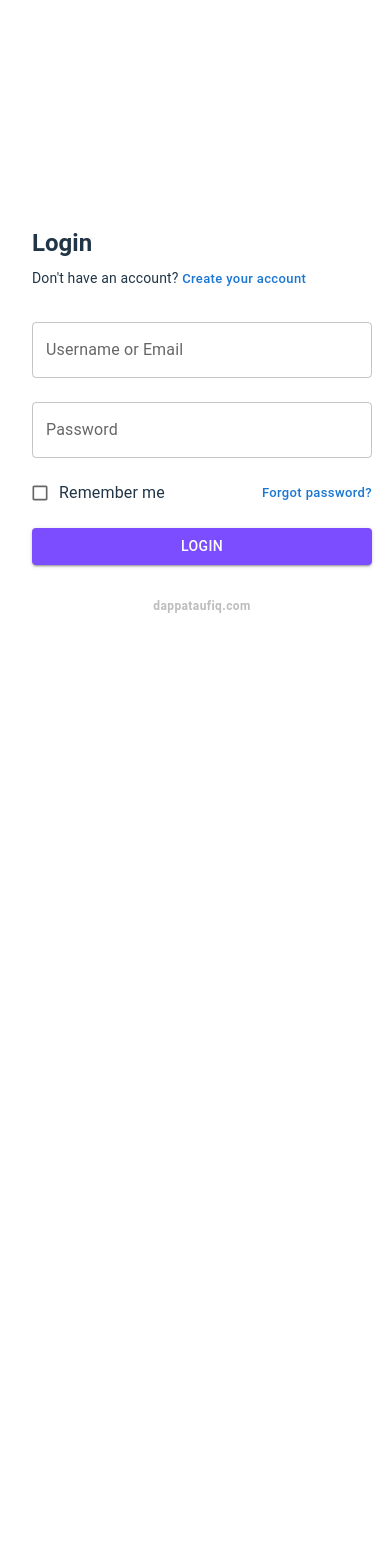
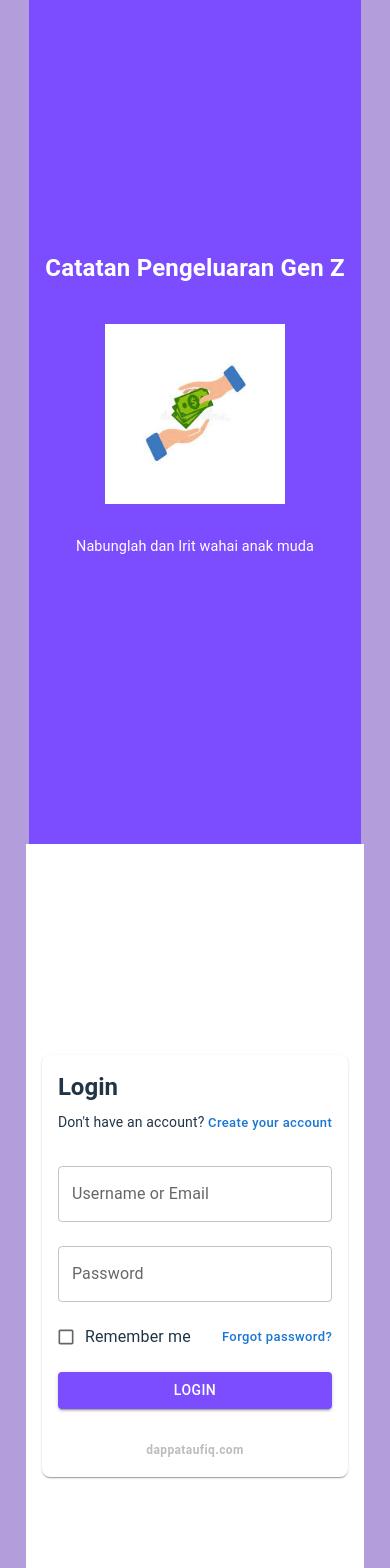
Before and after one commit to daffataufiq7/pengeluaran, a React (Vite) app: page / in a window 390 px wide. Shown: the top 1568 px of the page. Before the commit the page ends 844 px from the top, so only its background shows below. Built offline with nearby package versions, Linux system fonts and the light colour scheme.

Commit message:
Fitur sidebar dashboard, grafik mingguan, catat pengeluaran, dan responsive fix

```diff
--- a/package.json
+++ b/package.json
@@ -14,7 +14,9 @@
     "@emotion/styled": "^11.14.0",
     "@mui/icons-material": "^7.1.1",
     "@mui/material": "^7.1.1",
+    "chart.js": "^4.4.9",
     "react": "^19.1.0",
+    "react-chartjs-2": "^5.3.0",
     "react-dom": "^19.1.0"
   },
   "devDependencies": {
--- a/src/App.tsx
+++ b/src/App.tsx
@@ -1,6 +1,15 @@
 import { useState } from 'react';
 import { Container, Box, Typography, Button, TextField, Paper, List, ListItem, ListItemText, IconButton, AppBar, Toolbar, Dialog, DialogTitle, DialogContent, DialogActions, Grid, Checkbox, FormControlLabel } from '@mui/material';
 import DeleteIcon from '@mui/icons-material/Delete';
+import MenuIcon from '@mui/icons-material/Menu';
+import DashboardIcon from '@mui/icons-material/Dashboard';
+import AccountCircleIcon from '@mui/icons-material/AccountCircle';
+import LogoutIcon from '@mui/icons-material/Logout';
+import AddCircleIcon from '@mui/icons-material/AddCircle';
+import { Drawer, List as MUIList, ListItemButton, ListItemIcon, Divider, InputLabel } from '@mui/material';
+import { Bar } from 'react-chartjs-2';
+import { Chart, BarElement, CategoryScale, LinearScale, Tooltip, Legend } from 'chart.js';
+Chart.register(BarElement, CategoryScale, LinearScale, Tooltip, Legend);
 
 interface Expense {
   id: number;
@@ -47,9 +56,31 @@ function App() {
 
   // Expense state
   const [expenses, setExpenses] = useState<Expense[]>([]);
-  const [desc, setDesc] = useState('');
-  const [amount, setAmount] = useState('');
-  const [dialogOpen, setDialogOpen] = useState(false);
+
+  // Sidebar state
+  const [sidebarOpen, setSidebarOpen] = useState(false);
+  const [menu, setMenu] = useState<'dashboard' | 'catat'>('dashboard');
+
+  // Untuk form catat pengeluaran
+  const [catatTanggal, setCatatTanggal] = useState(getTodayDate());
+  const [catatDesc, setCatatDesc] = useState('');
+  const [catatAmount, setCatatAmount] = useState('');
+
+  // Akumulasi uang per hari (minggu berjalan)
+  const getWeekDates = () => {
+    const now = new Date();
+    const week = [];
+    for (let i = 6; i >= 0; i--) {
+      const d = new Date(now);
+      d.setDate(now.getDate() - i);
+      week.push(d.toISOString().split('T')[0]);
+    }
+    return week;
+  };
+  const weekDates = getWeekDates();
+  const weekData = weekDates.map(date =>
+    expenses.filter(e => e.date === date).reduce((sum, e) => sum + e.amount, 0)
+  );
 
   // Handle register
   const handleRegister = () => {
@@ -94,25 +125,6 @@ function App() {
     setExpenses([]);
   };
 
-  // Handle add expense
-  const handleAddExpense = () => {
-    if (!desc || !amount || !currentUser) return;
-    const newExpenses = [
-      ...expenses,
-      {
-        id: Date.now(),
-        date: getTodayDate(),
-        description: desc,
-        amount: parseFloat(amount),
-      },
-    ];
-    setExpenses(newExpenses);
-    saveUserExpenses(currentUser, newExpenses);
-    setDesc('');
-    setAmount('');
-    setDialogOpen(false);
-  };
-
   // Handle delete expense
   const handleDeleteExpense = (id: number) => {
     if (!currentUser) return;
@@ -128,20 +140,47 @@ function App() {
   // UI
   if (!isLoggedIn) {
     return (
-      <Grid container sx={{ minHeight: '100vh', background: '#b39ddb' }}>
+      <Grid container sx={{ minHeight: '100vh', background: '#b39ddb', alignItems: 'center', justifyContent: 'center' }}>
         {/* Kiri: Ilustrasi & Info */}
-        <Grid {...{ item: true, xs: 12, md: 6 }} sx={{ display: { xs: 'none', md: 'flex' }, alignItems: 'center', justifyContent: 'center', bgcolor: '#7c4dff' }}>
-          <Box sx={{ color: 'white', textAlign: 'center', px: 6 }}>
-            <Typography variant="h4" fontWeight={700} gutterBottom>Catatan Pengeluaran Gen Z</Typography>
-            <img src="uangnew.jpg" alt="Ilustrasi" style={{ width: 180, margin: '2rem 0' }} />
-            <Typography variant="body1" sx={{ mb: 4 }}>Nabunglah dan Irit wahai anak muda</Typography>
+        <Grid {...{ item: true, xs: 12, md: 6 }} sx={{
+          display: 'flex',
+          alignItems: 'center',
+          justifyContent: 'center',
+          bgcolor: '#7c4dff',
+          minHeight: '100vh',
+          py: { xs: 6, md: 0 },
+        }}>
+          <Box sx={{ color: 'white', textAlign: 'center', px: { xs: 2, md: 6 }, width: '100%', display: 'flex', flexDirection: 'column', alignItems: 'center', justifyContent: 'center', height: '100%' }}>
+            <Typography variant="h4" fontWeight={700} gutterBottom sx={{ fontSize: { xs: '1.5rem', md: '2.5rem' } }}>Catatan Pengeluaran Gen Z</Typography>
+            <Box sx={{ display: 'flex', justifyContent: 'center', width: '100%' }}>
+              <img src="uangnew.jpg" alt="Ilustrasi" style={{ width: '60%', maxWidth: 180, margin: '2rem 0', display: 'block' }} />
+            </Box>
+            <Typography variant="body1" sx={{ mb: 4, fontSize: { xs: '0.9rem', md: '1.1rem' } }}>Nabunglah dan Irit wahai anak muda</Typography>
           </Box>
         </Grid>
         {/* Kanan: Form Login/Register */}
-        <Grid {...{ item: true, xs: 12, md: 6 }} sx={{ display: 'flex', alignItems: 'center', justifyContent: 'center', bgcolor: 'white' }}>
-          <Box sx={{ width: 340, p: 4 }}>
-            <Typography variant="h5" fontWeight={700} gutterBottom align="left">{showRegister ? 'Create Account' : 'Login'}</Typography>
-            <Typography variant="body2" align="left" sx={{ mb: 2 }}>
+        <Grid {...{ item: true, xs: 12, md: 6 }} sx={{
+          display: 'flex',
+          alignItems: 'center',
+          justifyContent: 'center',
+          bgcolor: 'white',
+          minHeight: '100vh',
+        }}>
+          <Box sx={{
+            width: { xs: '100%', sm: 340 },
+            p: { xs: 2, sm: 4 },
+            mx: { xs: 2, sm: 0 },
+            boxShadow: { xs: 1, md: 0 },
+            borderRadius: { xs: 2, md: 0 },
+            bgcolor: 'white',
+            display: 'flex',
+            flexDirection: 'column',
+            alignItems: 'center',
+            justifyContent: 'center',
+            minHeight: { xs: 'auto', md: 400 },
+          }}>
+            <Typography variant="h5" fontWeight={700} gutterBottom align="left" sx={{ width: '100%' }}>{showRegister ? 'Create Account' : 'Login'}</Typography>
+            <Typography variant="body2" align="left" sx={{ mb: 2, width: '100%' }}>
               {showRegister ? 'Sudah punya akun? ' : "Don't have an account? "}
               <Button size="small" sx={{ textTransform: 'none', p: 0, minWidth: 0 }} onClick={() => { setShowRegister(!showRegister); setAuthError(''); }}>
                 {showRegister ? 'Login' : 'Create your account'}
@@ -153,6 +192,7 @@ function App() {
               margin="normal"
               value={username}
               onChange={e => setUsername(e.target.value)}
+              sx={{ bgcolor: 'white' }}
             />
             <TextField
               label="Password"
@@ -161,6 +201,7 @@ function App() {
               margin="normal"
               value={password}
               onChange={e => setPassword(e.target.value)}
+              sx={{ bgcolor: 'white' }}
             />
             {showRegister && (
               <TextField
@@ -170,10 +211,11 @@ function App() {
                 margin="normal"
                 value={password}
                 disabled
+                sx={{ bgcolor: 'white' }}
               />
             )}
-            {authError && <Typography color="error" variant="body2" sx={{ mt: 1 }}>{authError}</Typography>}
-            <Box sx={{ display: 'flex', alignItems: 'center', justifyContent: 'space-between', mt: 1 }}>
+            {authError && <Typography color="error" variant="body2" sx={{ mt: 1, width: '100%' }}>{authError}</Typography>}
+            <Box sx={{ display: 'flex', alignItems: 'center', justifyContent: 'space-between', mt: 1, width: '100%' }}>
               <FormControlLabel control={<Checkbox size="small" />} label="Remember me" />
               <Button size="small" sx={{ textTransform: 'none', p: 0, minWidth: 0 }}>Forgot password?</Button>
             </Box>
@@ -194,21 +236,28 @@ function App() {
     );
   }
 
-  return (
+  // Dashboard content
+  let dashboardContent = null;
+  if (menu === 'dashboard') {
+    dashboardContent = (
       <Box>
-      <AppBar position="static">
-        <Toolbar>
-          <Typography variant="h6" sx={{ flexGrow: 1 }}>
-            Dashboard Pengeluaran Anak Kos
-          </Typography>
-          <Button color="inherit" onClick={handleLogout}>Logout</Button>
-        </Toolbar>
-      </AppBar>
-      <Container maxWidth="sm" sx={{ mt: 4 }}>
-        <Paper elevation={2} sx={{ p: 3 }}>
-          <Typography variant="h6" gutterBottom>
-            Pengeluaran Hari Ini ({today})
-          </Typography>
+        <Typography variant="h6" gutterBottom>Akumulasi Pengeluaran Mingguan</Typography>
+        <Bar
+          data={{
+            labels: weekDates,
+            datasets: [{
+              label: 'Total Pengeluaran (Rp)',
+              data: weekData,
+              backgroundColor: '#7c4dff',
+            }],
+          }}
+          options={{
+            responsive: true,
+            plugins: { legend: { display: false } },
+            scales: { x: { grid: { display: false } }, y: { beginAtZero: true } },
+          }}
+        />
+        <Typography variant="h6" sx={{ mt: 4 }}>Pengeluaran Hari Ini ({today})</Typography>
         <List>
           {todayExpenses.length === 0 && (
             <ListItem>
@@ -228,35 +277,98 @@ function App() {
             </ListItem>
           ))}
         </List>
-          <Button variant="contained" fullWidth sx={{ mt: 2 }} onClick={() => setDialogOpen(true)}>
-            Tambah Pengeluaran
-          </Button>
-        </Paper>
-      </Container>
-      <Dialog open={dialogOpen} onClose={() => setDialogOpen(false)}>
-        <DialogTitle>Tambah Pengeluaran</DialogTitle>
-        <DialogContent>
+      </Box>
+    );
+  } else if (menu === 'catat') {
+    dashboardContent = (
+      <Box>
+        <Typography variant="h6" gutterBottom>Catat Pengeluaran</Typography>
+        <Box component="form" onSubmit={e => { e.preventDefault(); if (!catatDesc || !catatAmount || !catatTanggal || !currentUser) return; const newExpenses = [...expenses, { id: Date.now(), date: catatTanggal, description: catatDesc, amount: parseFloat(catatAmount) }]; setExpenses(newExpenses); saveUserExpenses(currentUser, newExpenses); setCatatDesc(''); setCatatAmount(''); setCatatTanggal(getTodayDate()); setMenu('dashboard'); }}>
+          <InputLabel shrink htmlFor="catat-tanggal">Tanggal</InputLabel>
           <TextField
-            label="Deskripsi"
+            id="catat-tanggal"
+            type="date"
             fullWidth
             margin="normal"
-            value={desc}
-            onChange={e => setDesc(e.target.value)}
+            value={catatTanggal}
+            onChange={e => setCatatTanggal(e.target.value)}
+            InputLabelProps={{ shrink: true }}
           />
+          <InputLabel shrink htmlFor="catat-desc">Deskripsi</InputLabel>
           <TextField
-            label="Nominal (Rp)"
+            id="catat-desc"
+            fullWidth
+            margin="normal"
+            value={catatDesc}
+            onChange={e => setCatatDesc(e.target.value)}
+            placeholder="Contoh: Makan siang, Listrik, dll"
+          />
+          <InputLabel shrink htmlFor="catat-amount">Nominal (Rp)</InputLabel>
+          <TextField
+            id="catat-amount"
             type="number"
             fullWidth
             margin="normal"
-            value={amount}
-            onChange={e => setAmount(e.target.value)}
+            value={catatAmount}
+            onChange={e => setCatatAmount(e.target.value)}
+            placeholder="Contoh: 20000"
           />
-        </DialogContent>
-        <DialogActions>
-          <Button onClick={() => setDialogOpen(false)}>Batal</Button>
-          <Button variant="contained" onClick={handleAddExpense}>Simpan</Button>
-        </DialogActions>
-      </Dialog>
+          <Button type="submit" variant="contained" fullWidth sx={{ mt: 2, bgcolor: '#7c4dff', '&:hover': { bgcolor: '#512da8' } }}>Catat Pengeluaran</Button>
+        </Box>
+      </Box>
+    );
+  }
+
+  // Sidebar
+  const Sidebar = (
+    <Drawer anchor="left" open={sidebarOpen} onClose={() => setSidebarOpen(false)}>
+      <Box sx={{ width: 250, height: '100%', display: 'flex', flexDirection: 'column' }}>
+        <Box sx={{ p: 2, display: 'flex', alignItems: 'center', gap: 1 }}>
+          <AccountCircleIcon fontSize="large" />
+          <Box>
+            <Typography fontWeight={700}>{currentUser}</Typography>
+            <Typography variant="caption">Masuk sebagai User</Typography>
+          </Box>
+        </Box>
+        <Divider />
+        <MUIList>
+          <ListItemButton selected={menu === 'dashboard'} onClick={() => { setMenu('dashboard'); setSidebarOpen(false); }}>
+            <ListItemIcon><DashboardIcon /></ListItemIcon>
+            <ListItemText primary="Dashboard" />
+          </ListItemButton>
+          <ListItemButton selected={menu === 'catat'} onClick={() => { setMenu('catat'); setSidebarOpen(false); }}>
+            <ListItemIcon><AddCircleIcon /></ListItemIcon>
+            <ListItemText primary="Catat Pengeluaran" />
+          </ListItemButton>
+        </MUIList>
+        <Box sx={{ flexGrow: 1 }} />
+        <Divider />
+        <ListItemButton onClick={handleLogout} sx={{ color: 'error.main' }}>
+          <ListItemIcon><LogoutIcon color="error" /></ListItemIcon>
+          <ListItemText primary="Logout" />
+        </ListItemButton>
+      </Box>
+    </Drawer>
+  );
+
+  return (
+    <Box>
+      <AppBar position="static" color="inherit" elevation={1}>
+        <Toolbar>
+          <IconButton edge="start" color="inherit" onClick={() => setSidebarOpen(true)} sx={{ mr: 2 }}>
+            <MenuIcon />
+          </IconButton>
+          <Typography variant="h6" sx={{ flexGrow: 1 }}>
+            Dashboard Pengeluaran Anak Kos
+          </Typography>
+        </Toolbar>
+      </AppBar>
+      {Sidebar}
+      <Container maxWidth="sm" sx={{ mt: 4, mb: 4 }}>
+        <Paper elevation={2} sx={{ p: 3, minHeight: 400 }}>
+          {dashboardContent}
+        </Paper>
+      </Container>
     </Box>
   );
 }
```
Also changed, not shown: 1 other file (tests, documents, lock files or other folders). Lines whose indentation alone changed are shown as unchanged.
